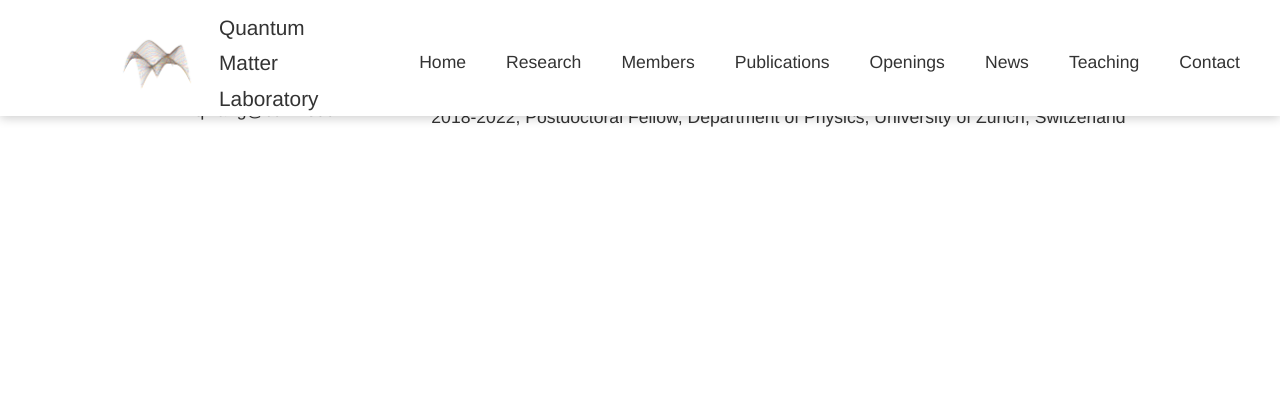
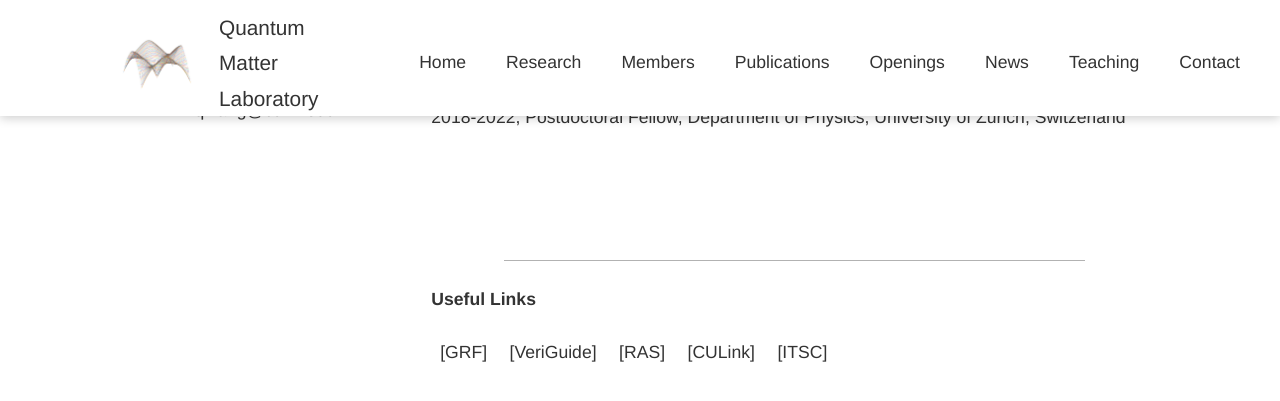
Before and after one commit to qmcuhk/qmcuhk.github.io, a Jekyll site: the page built from _members/qisi.md, in a window 1280 px wide and 900 px high, scrolled down 586 px. Shown: the top 401 px of the window. Built offline with Jekyll 4.4.1, drawn with Linux system fonts in a browser that asks for light colours; some web fonts are replaced.

Commit message:
minor changes

```diff
--- a/_includes/footer.html
+++ b/_includes/footer.html
@@ -121,7 +121,10 @@
               <img src="/assets/icons/pshk_logo.png" alt="PSHK Logo" class="logo">
               <span class="footer-logo-name">PSHK</span>
             </a>
-
+            <a href="https://www.ugc.edu.hk/eng/ugc/index.html" class="logo-link" target="_blank" rel="noopener noreferrer">
+              <img src="/assets/icons/ugc_logo.png" alt="UGC Logo" class="logo">
+              <span class="footer-logo-name">UGC</span>
+            </a>
           </div>
         </div>
 </footer>
--- a/_members/qisi.md
+++ b/_members/qisi.md
@@ -24,3 +24,13 @@ BS in Physics, Fudan University, China (2012)
 2023-now, Assistant Professor, Department of Physics, The Chinese University of Hong Kong
 2022-2023, Senior Scientist, Department of Physics, University of Zurich, Switzerland
 2018-2022, Postdoctoral Fellow, Department of Physics, University of Zurich, Switzerland
+</pre>
+
+<div class="medium-divider"></div>
+<hr>
+<h4>Useful Links</h4>
+<a class="teaching-link"  href="https://cerg1.ugc.edu.hk/" target="_blank">[GRF]</a>
+<a class="teaching-link"  href="https://services.veriguide.org/academic/" target="_blank">[VeriGuide]</a>
+<a class="teaching-link" href="https://webapp.itsc.cuhk.edu.hk/ras/restricted/OrganizerList" target="_blank">[RAS]</a>
+<a class="teaching-link" href="https://culink.cuhk.edu.hk/cn/" target="_blank">[CULink]</a>
+<a class="teaching-link" href="https://www.itsc.cuhk.edu.hk/" target="_blank">[ITSC]</a>
--- a/_sass/_style.scss
+++ b/_sass/_style.scss
@@ -717,3 +717,8 @@ $primary-color: #333;
 .coffee-button:hover {
   background-color: #9a9a9a;
 }
+
+// teaching
+.teaching-link {
+  margin: 0 0.5em;
+}
```
Also changed, not shown: _pages/teaching.md (+10 -0 lines), assets/icons/ugc_logo.png (added).
